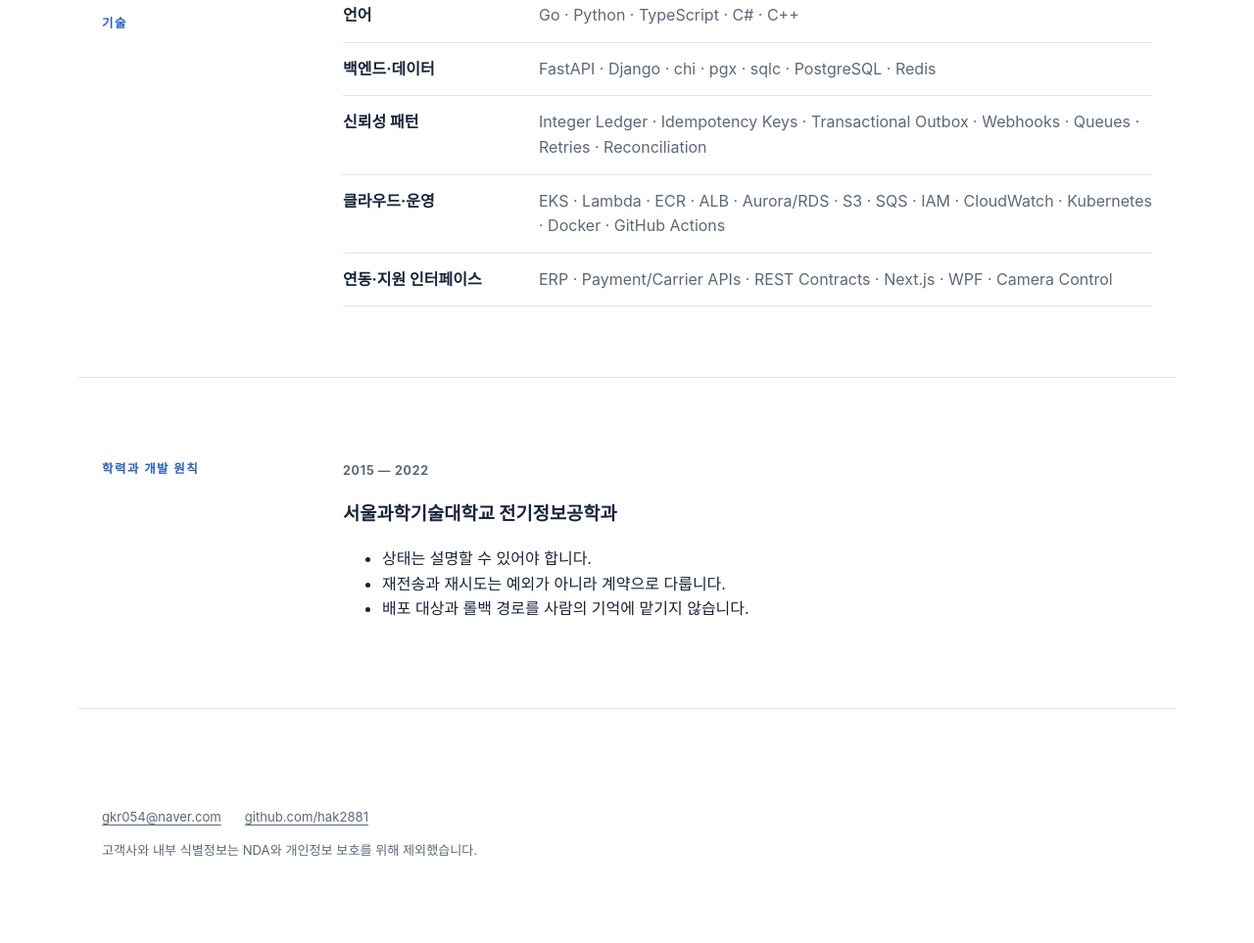
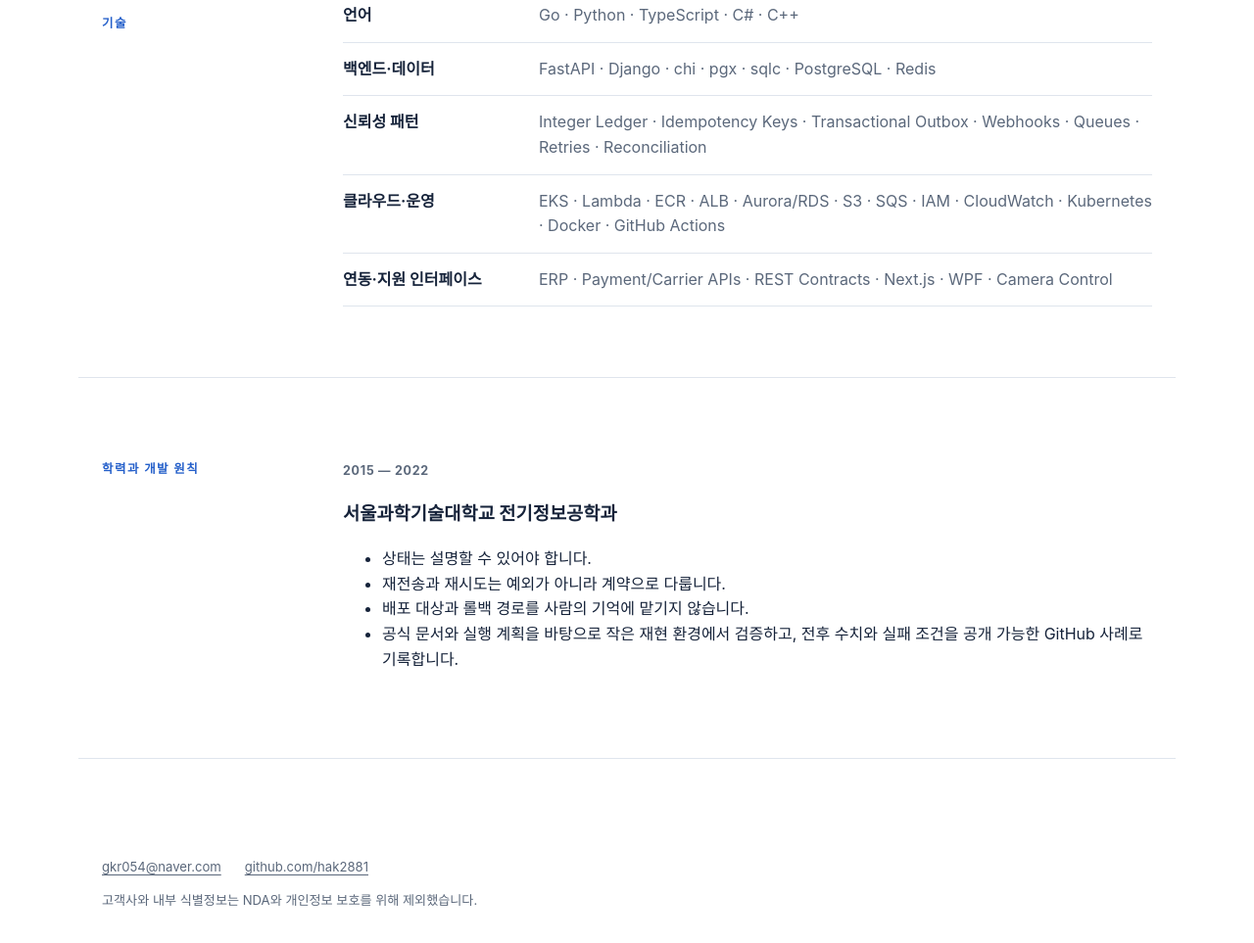
Before and after one commit to hak2881/byunghak-kim, a website: page index.html in a window 1280 px wide. Shown: the part 3352-4315 px from the top of the page at 98% size. Drawn offline with Linux system fonts and the light colour scheme.

Commit message:
content: add learning practice

```diff
--- a/index.html
+++ b/index.html
@@ -163,6 +163,7 @@
           <li data-i18n="principle.state" data-ko="상태는 설명할 수 있어야 합니다." data-en="A system should be able to explain its state.">상태는 설명할 수 있어야 합니다.</li>
           <li data-i18n="principle.retry" data-ko="재전송과 재시도는 예외가 아니라 계약으로 다룹니다." data-en="Redelivery and retries are contracts, not exceptions.">재전송과 재시도는 예외가 아니라 계약으로 다룹니다.</li>
           <li data-i18n="principle.ops" data-ko="배포 대상과 롤백 경로를 사람의 기억에 맡기지 않습니다." data-en="Deployment targets and rollback paths should not depend on memory.">배포 대상과 롤백 경로를 사람의 기억에 맡기지 않습니다.</li>
+          <li data-i18n="principle.learning" data-ko="공식 문서와 실행 계획을 바탕으로 작은 재현 환경에서 검증하고, 전후 수치와 실패 조건을 공개 가능한 GitHub 사례로 기록합니다." data-en="I validate ideas from official documentation and execution plans in small reproducible environments, then document metrics and failure conditions as public GitHub case studies.">공식 문서와 실행 계획을 바탕으로 작은 재현 환경에서 검증하고, 전후 수치와 실패 조건을 공개 가능한 GitHub 사례로 기록합니다.</li>
         </ul>
       </div>
     </section>
```
Also changed, not shown: tests/resume.test.mjs (+7 -0 lines).
